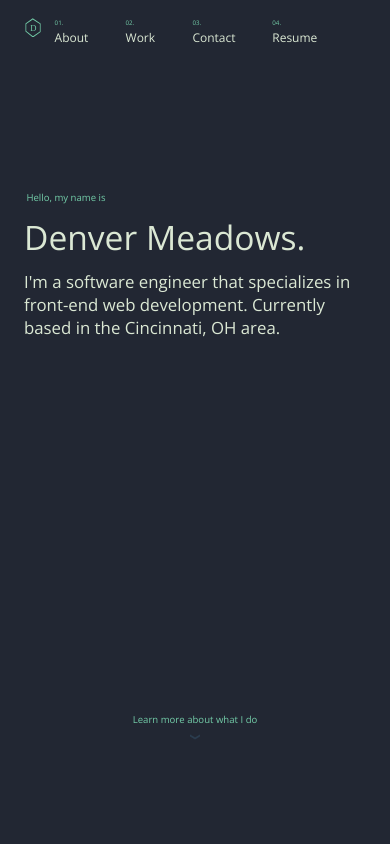
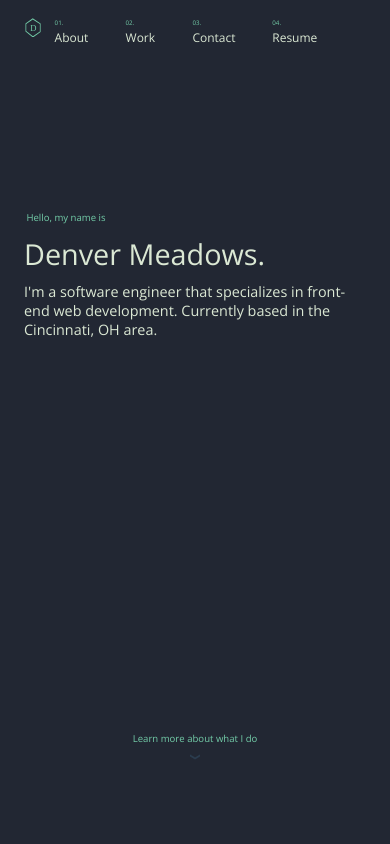
Before and after one commit to Denver-Meadows/Portfolio, a React (Create React App) app: page / in a window 390 px wide. Shown: the top 844 px of the page. Built offline with nearby package versions, Linux system fonts and the light colour scheme; a web font is replaced by a local one.

Commit message:
responsive intro complete

```diff
--- a/src/styles/intro.scss
+++ b/src/styles/intro.scss
@@ -97,33 +97,63 @@
   }
 }
 
-@media (max-width: 1138px) {
+@media (max-width: 1440px) {
   .page-introduction-intro {
-    margin: 15% 8%;
+    padding: 2rem 10rem;
+    margin: 8% 10% 0 10%;
+    font-size: 4rem;
   }
-}
-@media (max-width: 1138px) {
-  .page-introduction-intro {
-    margin: 17% 5%;
+
+  .intro-info-3 {
+    margin-bottom: 18rem;
   }
 }
 
-@media (max-width: 1024px) {
+@media (max-width: 1367) {
   .page-introduction-intro {
-    margin: 20% 0;
+    margin: 15% 10% 0 10%;
   }
 }
 
-@media (max-width: 768px) {
+@media (max-width: 1138px) {
+  .page-introduction-intro {
+    margin: 13% 8%;
+  }
+}
+// @media (max-width: 1138px) {
+//   .page-introduction-intro {
+//     margin: 17% 5%;
+//   }
+// }
+
+@media (max-width: 1024px) {
+  .page-introduction-intro {
+    margin: 15% 0;
+  }
+}
+
+@media (max-width: 1023px) {
   .page-introduction-intro {
     margin: 25% 0 5% 0;
     padding: 2rem 5rem;
+  }
+  .intro-info-2 {
+    font-size: 6rem;
+  }
+  .intro-info-3 {
+    font-size: 3rem;
   }
 }
 
 @media (max-width: 475px) {
   .page-introduction-intro {
-    margin: 25% 0;
+    margin: 40% 0;
     padding: 9rem 5rem;
   }
 }
+
+@media (max-width: 400px) {
+  .page-introduction-intro {
+    margin: 30% 0;
+  }
+}
```
